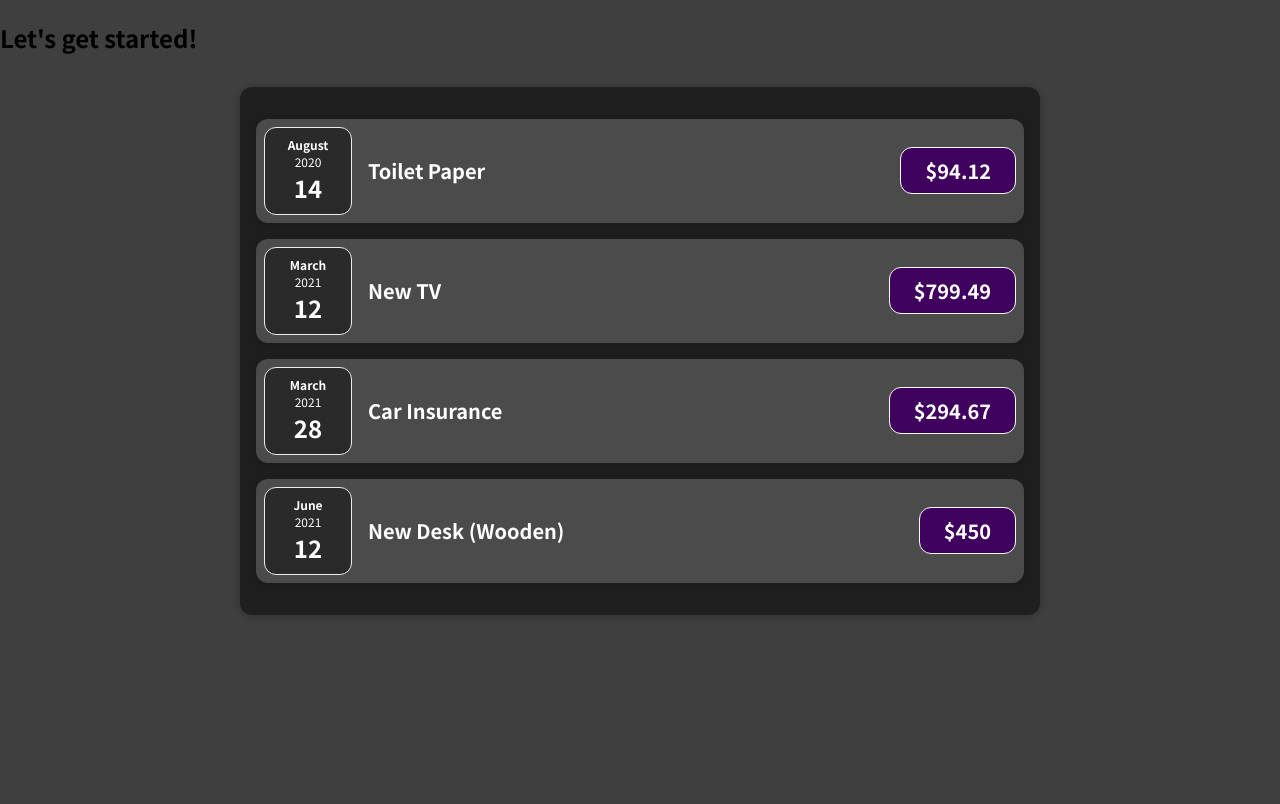
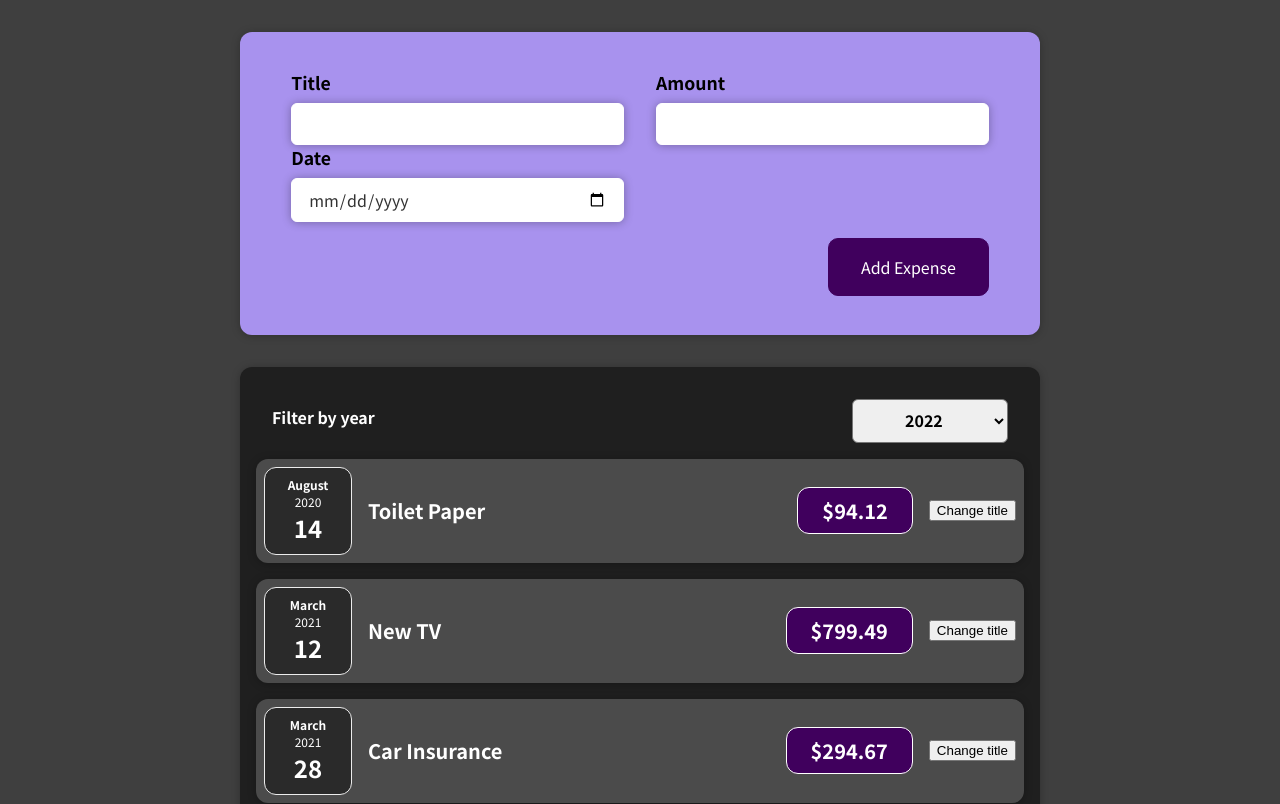
Before and after one commit to EmmanuelAllanMJ/Expense-Tracker, a React (Create React App) app: page / in a window 1280 px wide. Shown: the top 804 px of the page. Built offline with nearby package versions, Linux system fonts and the light colour scheme.

Commit message:
React state and working with events

```diff
--- a/src/App.js
+++ b/src/App.js
@@ -1,5 +1,6 @@
 import React from "react";
 import Expenses from "./components/Expenses/Expenses";
+import NewExpenses from "./components/NewExpense/NewExpense";
 
 const App = () => {
   const expenses = [
@@ -37,9 +38,14 @@ const App = () => {
   // );
 
   //THis is how JSX works
+  const addExpenseHandler = (expense) => {
+    console.log("App.js");
+    console.log(expense);
+  };
+
   return (
     <div>
-      <h2>Let's get started!</h2>
+      <NewExpenses onAddExpense={addExpenseHandler} />
       <Expenses expenses={expenses} />
     </div>
   );
--- /dev/null
+++ b/src/components/Expenses/ExpenseFilter.css
@@ -0,0 +1,24 @@
+.expenses-filter {
+  color: white;
+  padding: 0 1rem;
+}
+
+.expenses-filter__control {
+  display: flex;
+  width: 100%;
+  align-items: center;
+  justify-content: space-between;
+  margin: 1rem 0;
+}
+
+.expenses-filter label {
+  font-weight: bold;
+  margin-bottom: 0.5rem;
+}
+
+.expenses-filter select {
+  font: inherit;
+  padding: 0.5rem 3rem;
+  font-weight: bold;
+  border-radius: 6px;
+}
--- /dev/null
+++ b/src/components/Expenses/ExpenseFilter.js
@@ -0,0 +1,33 @@
+import React from "react";
+
+import "./ExpenseFilter.css";
+
+const ExpensesFilter = (props) => {
+  // props.onGetValue1((event) => event.target.value);
+  // const event1 = (event) => {
+  //   return event.target;
+  // };
+  // props.onGetValue1(event1);
+  const dropDownChangeHandler = (event) => {
+    // console.log(event.target.value);
+    props.onChangeFilter(event.target.value);
+  };
+  // dropFunc();
+
+  return (
+    <div className="expenses-filter">
+      <div className="expenses-filter__control">
+        <label>Filter by year</label>
+        <select value={props.selectedYear} onChange={dropDownChangeHandler}>
+          <option value="2023">2023</option>
+          <option value="2022">2022</option>
+          <option value="2021">2021</option>
+          <option value="2020">2020</option>
+          <option value="2019">2019</option>
+        </select>
+      </div>
+    </div>
+  );
+};
+
+export default ExpensesFilter;
--- a/src/components/Expenses/ExpenseItem.js
+++ b/src/components/Expenses/ExpenseItem.js
@@ -1,14 +1,30 @@
+import React, { useState } from "react";
 import "./ExpenseItem.css";
 import ExpenseDate from "./ExpenseDate";
 import Card from "../UI/Card";
 
 function ExpenseItem(props) {
+  // Using states
+  //title - current state value, setTitle - updated value
+  //here we are using const because we are not assigning values using =
+  const [title, setTitle] = useState(props.title);
+
+  const clickHandler = () => {
+    //When this function is called, the state of this function will be executed again
+    //This is state update function.
+    setTitle("Update");
+    //Calling the setTitle function does not right away changes the value but instead schedule this state update
+    //we get the previous value
+    console.log(title);
+  };
+
   return (
     <Card className="expense-item">
       <ExpenseDate date={props.date} />
       <div className="expense-item__description">
-        <h2>{props.title}</h2>
+        <h2>{title}</h2>
         <p className="expense-item__price">${props.amount}</p>
+        <button onClick={clickHandler}>Change title</button>
       </div>
     </Card>
   );
--- a/src/components/Expenses/Expenses.js
+++ b/src/components/Expenses/Expenses.js
@@ -1,10 +1,24 @@
+import React, { useState } from "react";
 import ExpenseItem from "./ExpenseItem";
 import Card from "../UI/Card";
+import ExpenseFilter from "./ExpenseFilter";
 import "./Expenses.css";
 
 function Expenses(props) {
+  const [filterYear, setFilterYear] = useState(new Date().getFullYear());
+
+  function filterChangeHandler(seletedYear) {
+    setFilterYear(seletedYear);
+  }
   return (
+    <div>
       <Card className="expenses">
+        {/* This component controls the value of ExpenseFilter.js so ExpenseFilter.js is called controlled component */}
+        <ExpenseFilter
+          selectedYear={filterYear}
+          onChangeFilter={filterChangeHandler}
+        />
+
         <ExpenseItem
           title={props.expenses[0].title}
           amount={props.expenses[0].amount}
@@ -26,6 +40,7 @@ function Expenses(props) {
           date={props.expenses[3].date}
         ></ExpenseItem>
       </Card>
+    </div>
   );
 }
 
--- /dev/null
+++ b/src/components/NewExpense/ExpenseForm.css
@@ -0,0 +1,31 @@
+.new-expense__controls {
+  display: grid;
+  grid-template-columns: 1fr 1fr;
+  column-gap: 2rem;
+}
+.new-expense__control input {
+  font: inherit;
+  padding: 0.5rem 1rem;
+  color: #45260a;
+  border-radius: 6px;
+  box-shadow: 0 0.5px 10px rgba(0, 0, 0, 0.3);
+  border: 1px solid #fff;
+  width: 100%;
+  color: #333;
+}
+.new-expense__control label {
+  font-weight: bold;
+  display: block;
+  margin-bottom: 0.5rem;
+  font-size: 1.1rem;
+}
+.new-expense__actions {
+  /* To make the btn move towards right */
+  text-align: right;
+}
+
+@media (max-width: 700px) {
+  .new-expense__controls {
+    grid-template-columns: 1fr;
+  }
+}
--- /dev/null
+++ b/src/components/NewExpense/ExpenseForm.js
@@ -0,0 +1,119 @@
+import React, { useState } from "react";
+import "./ExpenseForm.css";
+
+function ExpenseForm(props) {
+  //we need thw initial value to be empty. Multiple state approach
+  const [enteredTitle, setEnteredTitle] = useState("");
+  const [enteredAmount, setEnteredAmount] = useState("");
+  const [enteredDate, setEnteredDate] = useState("");
+
+  //one state approach
+  //   const [userInput, setUserInput] = useState({
+  //     enterTitle: "",
+  //     enterDate: "",
+  //     enteredAmount: "",
+  //   });
+
+  const titleChangeHandler = (event) => {
+    setEnteredTitle(event.target.value);
+
+    //one state approach
+    // setUserInput({
+    //   ...userInput,
+    //   enterTitle: event.target.value,
+    // });
+
+    //this is good to use because React schedules state updates, it doesnt perform them instantly
+    //So if u schedule lot of state updates at the same time you could be depending on an outdated or incorrect snapshot
+
+    //The below approach, react will guaranty that the state is always the latest one. This is safe
+    // setUserInput((prevState) => {
+    //   return { ...prevState, enterTitle: event.target.value };
+    // });
+  };
+
+  const amountChangeHandler = (event) => {
+    //we use this to update the value dynamically
+    //this is to store in our state
+    setEnteredAmount(event.target.value);
+
+    //one state approach
+    // setUserInput({
+    //   ...userInput,
+    //   enterAmount: event.target.value,
+    // });
+  };
+  //should add today date
+
+  const dateChangeHandler = (event) => {
+    setEnteredDate(event.target.value);
+
+    //one state approach
+    // setUserInput({
+    //   ...userInput,
+    //   enterDate: event.target.value,
+    // });
+  };
+
+  const submitHandler = (event) => {
+    //This is to prevent form to send request to the server
+    //So we are preventing reloading of the page
+    event.preventDefault();
+
+    const expenseData = {
+      title: enteredTitle,
+      date: new Date(enteredDate),
+      amount: enteredAmount,
+    };
+    // console.log(expenseData);
+
+    //We are executing this function from another component
+    //Here we are communicating from child to parent component
+    //We cant communicate bw chid comp
+    props.onSaveExpenseData(expenseData);
+
+    //This is called two-way binding
+    setEnteredTitle("");
+    setEnteredAmount("");
+    setEnteredDate("");
+  };
+
+  return (
+    <form onSubmit={submitHandler}>
+      <div className="new-expense__controls">
+        <div className="new-expense__control">
+          <label>Title</label>
+          <input
+            type="text"
+            value={enteredTitle}
+            onChange={titleChangeHandler}
+          />
+        </div>
+        <div className="new-expense__control">
+          <label>Amount</label>
+          <input
+            type="number"
+            min="0.01"
+            step="0.01"
+            value={enteredAmount}
+            onChange={amountChangeHandler}
+          />
+        </div>
+        <div className="new-expense__control">
+          <label>Date</label>
+          <input
+            type="date"
+            min="2019-01-01"
+            max="2022-12-31"
+            value={enteredDate}
+            onChange={dateChangeHandler}
+          />
+        </div>
+      </div>
+      <div className="new-expense__actions">
+        <button type="submit">Add Expense</button>
+      </div>
+    </form>
+  );
+}
+export default ExpenseForm;
--- /dev/null
+++ b/src/components/NewExpense/NewExpense.css
@@ -0,0 +1,37 @@
+.new-expense {
+  background-color: #a892ee;
+  border-radius: 12px;
+  max-width: 50rem;
+  margin: 2rem auto;
+  padding: 2.4rem 3.2rem;
+  box-shadow: 0 1px 8px rgba(0, 0, 0, 0.25);
+}
+
+.new-expense button {
+  font: inherit;
+  cursor: pointer;
+  padding: 1rem 2rem;
+  border: 1px solid #40005d;
+  background-color: #40005d;
+  border-radius: 10px;
+  color: #fff;
+  font-weight: 500;
+  font-size: 1rem;
+  margin-top: 1rem;
+}
+.new-expense button:hover,
+.new-expense button:active {
+  background-color: #510674;
+  border-color: #510674;
+}
+
+.new-expense button.alternative {
+  color: #220131;
+  border-color: transparent;
+  background-color: transparent;
+}
+
+.new-expense button.alternative:hover,
+.new-expense button.alternative:active {
+  background-color: #ddb3f8;
+}
--- /dev/null
+++ b/src/components/NewExpense/NewExpense.js
@@ -0,0 +1,39 @@
+//rfce
+import React from "react";
+import "./NewExpense.css";
+import ExpenseForm from "./ExpenseForm";
+
+function NewExpense(props) {
+  const saveExpenseDataHandler = (enteredExpenseData) => {
+    const expenseData = {
+      ...enteredExpenseData,
+      id: Math.random().toString(),
+    };
+    // console.log(expenseData);
+    //onAddExpense is in App.js
+    //Here we are lifting data
+    props.onAddExpense(expenseData);
+  };
+  return (
+    <div className="new-expense">
+      {/* This fetches and stores data
+      This data we are fetching from ExpenseForm we are lifting up
+      Then we are lifting the data up even further to App.js
+      ExpenseForm -> NewExpense -> App -> Expenses
+      As we have ExpenseForm component in NewExpense.js and NewExpense component in App.js */}
+
+      {/*
+      ****Working principle****
+      1. We are creating a prop in ExpenseForm which gets saveExpenseDataHandler as it's parameter
+      2. saveExpenseDataHandler is a pointer which points to function which is in NewExpense.js which accepts a parameter
+      3. So we are passing the parameter like this  "props.onSaveExpenseData(expenseData);" in ExpenseForm.js
+      4. This parameter will be used by the function in NewExpense.js
+      5. "<NewExpenses onAddExpense={addExpenseHandler} />" line from App.js will accept prop from NewExpense
+      6. addExpenseHandler in App.js will accept a parameter. This will use the array accordingly
+       */}
+      <ExpenseForm onSaveExpenseData={saveExpenseDataHandler} />
+    </div>
+  );
+}
+
+export default NewExpense;
```
Also changed, not shown: 1 other file (tests, documents, lock files or other folders). Lines whose indentation alone changed are shown as unchanged.
